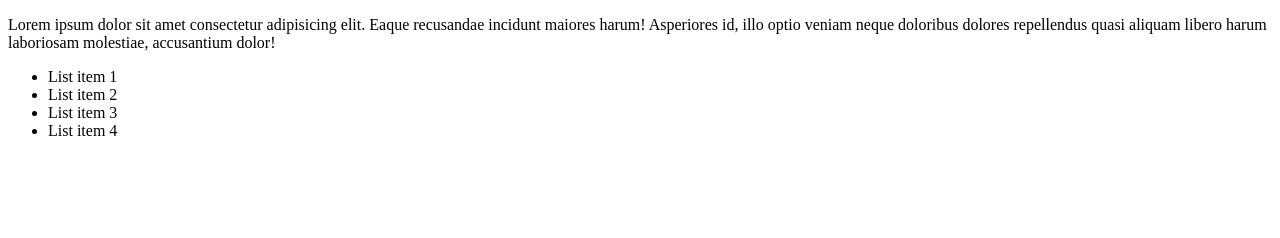
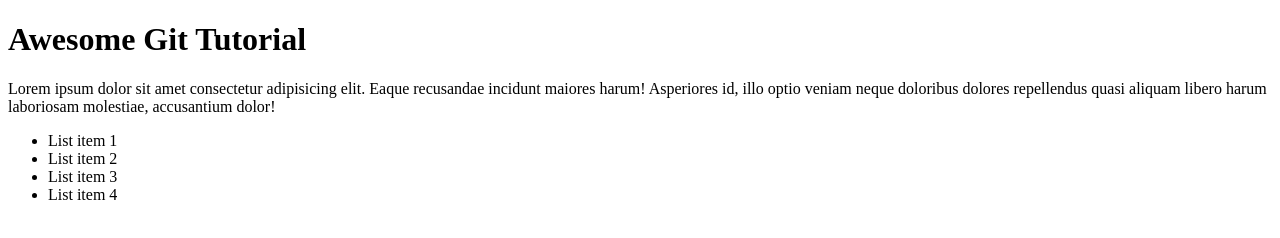
Before and after one commit to MiljevicBojan/git-tutorial, a plain HTML site: page index.html in a window 1280 px wide. Drawn offline with Linux system fonts and the light colour scheme.

Commit message:
Edited h1

```diff
--- a/index.html
+++ b/index.html
@@ -6,6 +6,7 @@
   <title>Test</title>
 </head>
 <body>
+  <h1>Awesome Git Tutorial</h1>
   <p>Lorem ipsum dolor sit amet consectetur adipisicing elit. Eaque recusandae incidunt maiores harum! Asperiores id, illo optio veniam neque doloribus dolores repellendus quasi aliquam libero harum laboriosam molestiae, accusantium dolor!</p>
 <ul>
   <li>List item 1</li>
```
